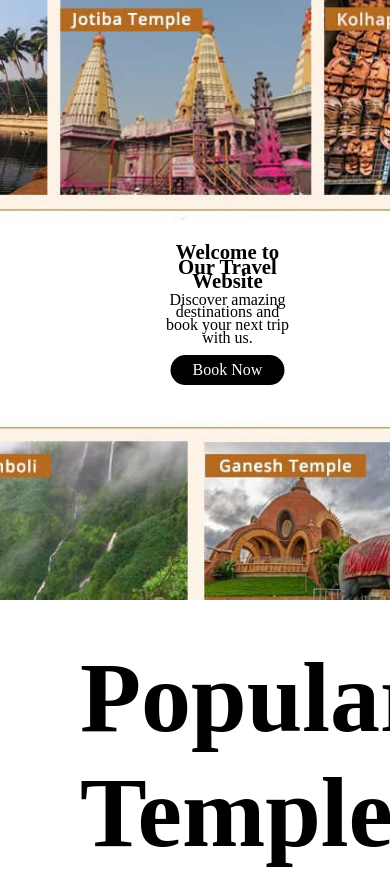
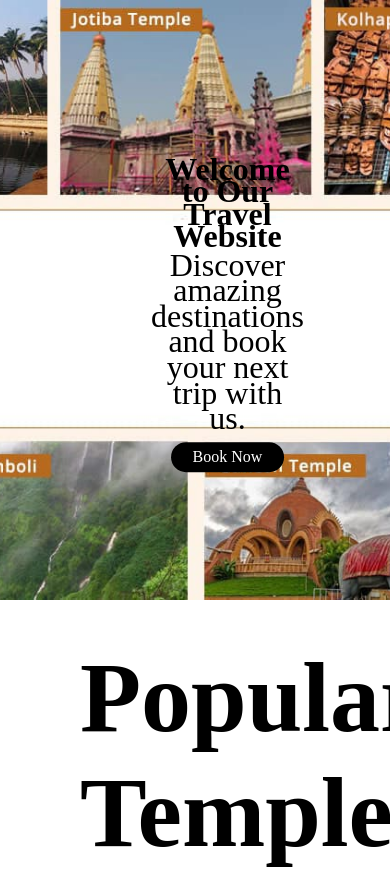
Before and after one commit to aviraj8459/Kolhapur-Travel-and-Tourism, a plain HTML site: page index.html in a window 390 px wide. Shown: the top 873 px of the page. Drawn offline with Linux system fonts and the light colour scheme; a web font is replaced by a local one.

Commit message:
Update style.css

```diff
--- a/style.css
+++ b/style.css
@@ -267,7 +267,7 @@ footer p{
 @media (max-width: 768px) {
     .hero-content h1{
         margin-bottom: 5px;
-        font-size:20px
+        font-size:4rem;
     }
     .team-member img{
         width: 200px;
@@ -281,10 +281,10 @@ footer p{
 }
 @media (max-width:603px){
     .hero-content h1{
-        font-size: 2rem;
+        font-size: 3rem;
     }
     .hero-content p{
-        font-size: 1.5rem;
+        font-size: 3rem;
     }
 }
 @media (max-width:430px){
@@ -292,17 +292,17 @@ footer p{
         display: none;
     }
     .hero-content h1{
-        font-size: 1.3rem;
+        font-size: 2rem;
     }
     .hero-content p{
-        font-size: 1rem;
+        font-size: 2rem;
     }
     .hero-button{
         padding: 6px 22px;
         font-size: 16px;
     }
     .destinations{
-        font-size: 1.5rem;
+        font-size: rem;
     }
     .destination-grid{
         display: grid;
```
